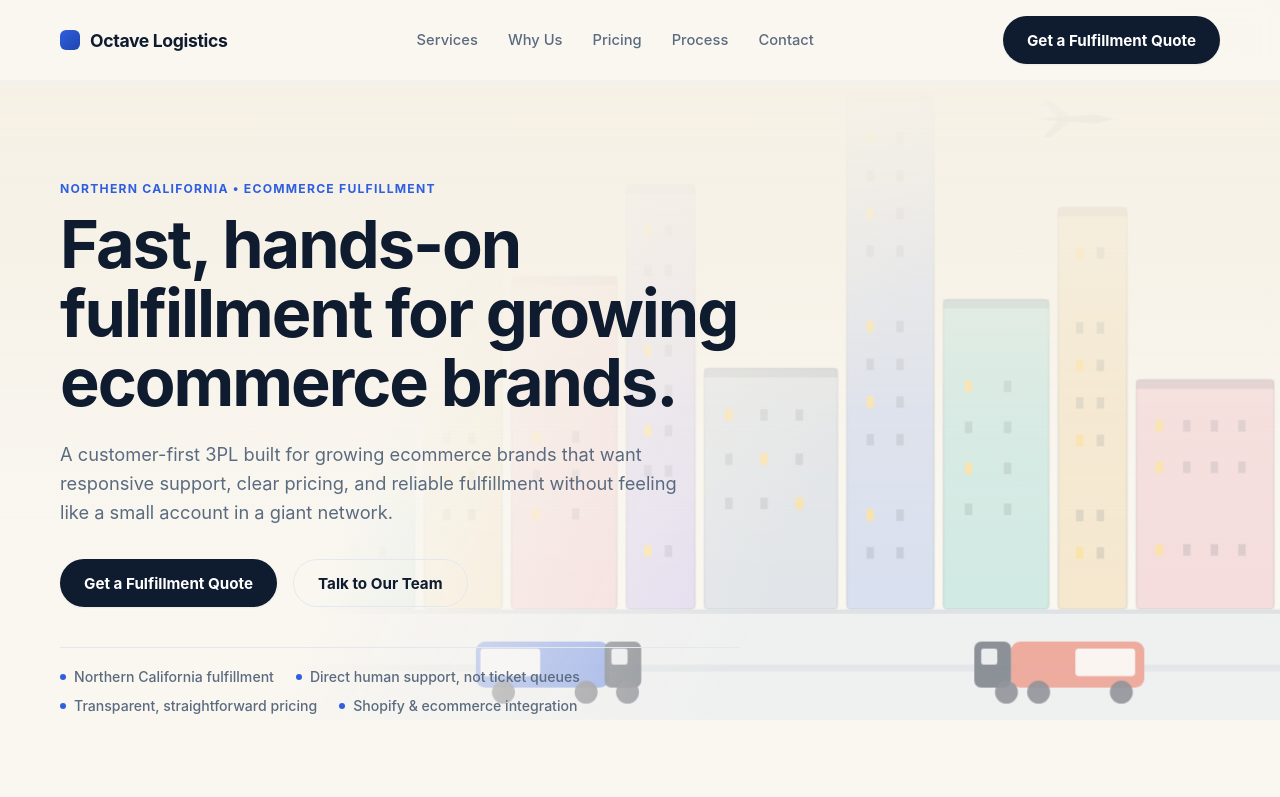
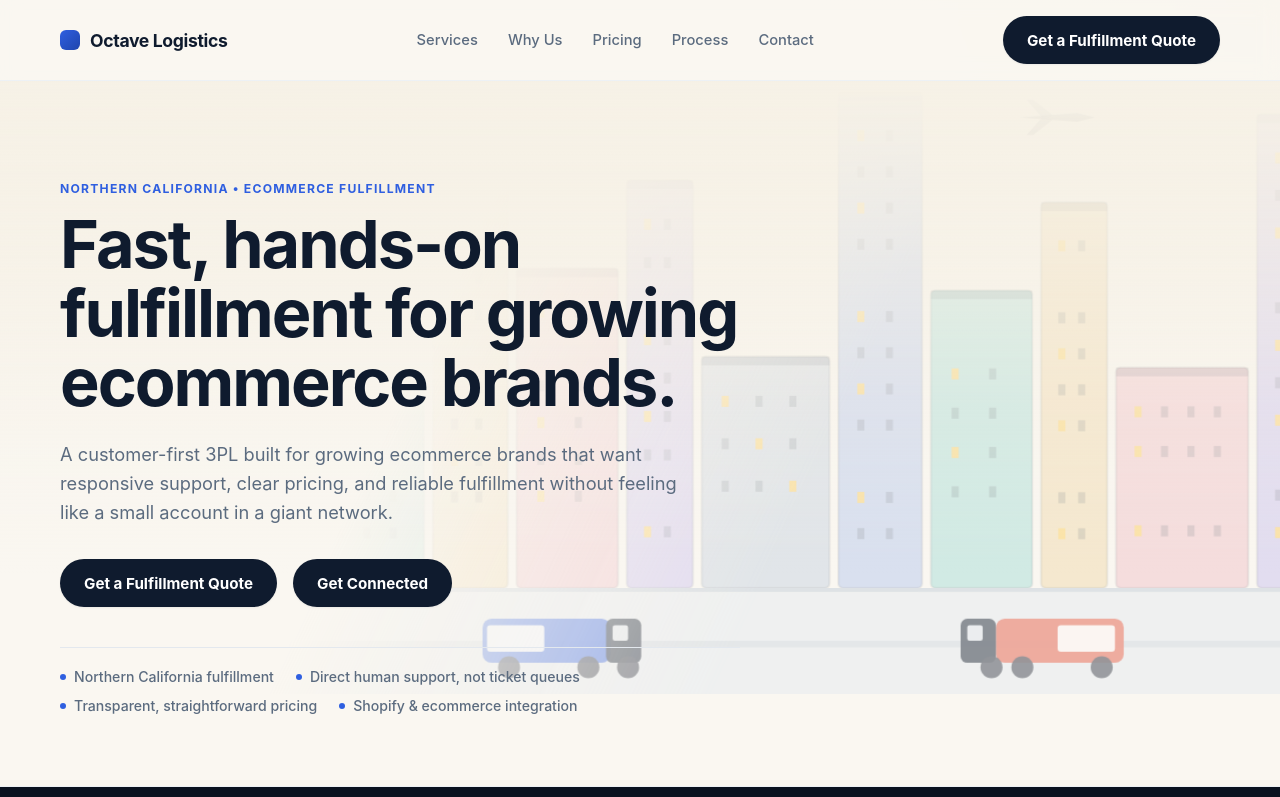
Before and after one commit to asingh468/3PL, a Next.js app: page / in a window 1280 px wide. Shown: the top 797 px of the page. Built offline with nearby package versions, Linux system fonts and the light colour scheme.

Commit message:
cleanup and more words

```diff
--- a/app/globals.css
+++ b/app/globals.css
@@ -516,18 +516,16 @@ h3 { margin: 0 0 8px; font-size: 1.08rem; font-weight: 650; }
 .checklist { display: flex; flex-direction: column; gap: 13px; margin-top: 26px; }
 .checklist li { padding-left: 28px; position: relative; color: var(--ink); font-weight: 550; line-height: 1.5; font-size: 0.96rem; }
 .checklist li::before { content: "\2713"; position: absolute; left: 0; color: var(--accent); font-weight: 800; }
-.mapVisual { display: flex; flex-direction: column; align-items: center; gap: 16px; }
-.mapShape {
-  position: relative; width: 220px; height: 260px; background: var(--navy-950);
-  border-radius: 48% 52% 44% 56% / 58% 46% 54% 42%;
-  box-shadow: var(--shadow-lg);
-}
-.mapPin { position: absolute; width: 10px; height: 10px; border-radius: 50%; background: var(--accent); box-shadow: 0 0 0 6px rgba(47,95,224,0.18); }
-.mapPin-1 { top: 30%; left: 42%; }
-.mapPin-2 { top: 52%; left: 30%; }
-.mapPin-3 { top: 70%; left: 50%; }
-.mapLine { position: absolute; top: 30%; left: 32%; width: 1px; height: 42%; background: rgba(255,255,255,0.18); transform: rotate(12deg); }
+.mapVisual { display: flex; flex-direction: column; align-items: center; gap: 16px; width: 100%; }
+.mapIllustration { display: block; width: 100%; max-width: 520px; height: auto; border-radius: 28px; box-shadow: var(--shadow-lg); }
+.mapStateLabel { fill: #8a9aa0; font: 600 11px/1 ui-sans-serif, system-ui, sans-serif; letter-spacing: 0.12em; }
+.mapRoute { fill: none; stroke: #2f5fe0; stroke-width: 2.5; stroke-dasharray: 5 8; stroke-linecap: round; opacity: 0.75; }
+.mapDestination { fill: #fff; stroke: #2f5fe0; stroke-width: 3; }
+.mapHubHalo { fill: rgba(47,95,224,0.16); }
+.mapHub { fill: #2f5fe0; }
+.mapHubLabel { fill: #18314d; font: 700 10px/1 ui-sans-serif, system-ui, sans-serif; letter-spacing: 0.09em; }
 .mapCaption { font-size: 0.84rem; color: var(--muted); font-weight: 600; }
+.mapServiceArea { color: var(--muted); font-size: 0.75rem; line-height: 1.4; text-align: center; }
 
 /* Human service */
 .humanSection { background: var(--navy-950); color: white; }
@@ -576,12 +574,16 @@ h3 { margin: 0 0 8px; font-size: 1.08rem; font-weight: 650; }
 /* FAQ */
 .faqList { display: flex; flex-direction: column; gap: 4px; max-width: 780px; }
 .faqItem { border-bottom: 1px solid var(--line); }
+.faqQuestion::-webkit-details-marker { display: none; }
 .faqQuestion {
   width: 100%; display: flex; justify-content: space-between; align-items: center; gap: 20px;
   background: none; border: none; padding: 20px 0; font-size: 1rem; font-weight: 620; text-align: left;
-  cursor: pointer; color: var(--ink);
+  cursor: pointer; color: var(--ink); list-style: none;
 }
 .faqQuestion:hover { color: var(--accent); }
+.faqQuestion:focus-visible { outline: 2px solid var(--accent); outline-offset: 4px; }
+.faqToggle::before { content: "+"; }
+.faqItem[open] .faqToggle::before { content: "−"; }
 .faqAnswer { margin: 0 0 22px; color: var(--muted); line-height: 1.6; max-width: 680px; }
 
 /* Footer */
@@ -603,7 +605,8 @@ h3 { margin: 0 0 8px; font-size: 1.08rem; font-weight: 650; }
   .processFlow { grid-template-columns: repeat(3, minmax(0, 1fr)); row-gap: 32px; }
   .serviceGroups { grid-template-columns: 1fr 1fr; }
   .pricingGrid { grid-template-columns: repeat(2, minmax(0, 1fr)); }
-  .regionalGrid, .humanGrid, .ctaInner { grid-template-columns: 1fr; }
+  .regionalGrid { grid-template-columns: minmax(0, 1.1fr) minmax(0, 0.9fr); gap: 36px; }
+  .humanGrid, .ctaInner { grid-template-columns: 1fr; }
   .mapVisual { align-items: flex-start; }
 }
 
@@ -657,6 +660,8 @@ h3 { margin: 0 0 8px; font-size: 1.08rem; font-weight: 650; }
   .serviceGroups { grid-template-columns: 1fr; }
   .comparisonGrid { grid-template-columns: 1fr; }
   .pricingGrid { grid-template-columns: 1fr; }
+  .regionalGrid { grid-template-columns: 1fr; gap: 36px; }
+  .mapVisual { align-items: center; }
   .secondaryRates { grid-template-columns: 1fr; }
   .formGrid { grid-template-columns: 1fr; }
   .footerInner { flex-direction: column; align-items: flex-start; }
--- a/components/FAQ.tsx
+++ b/components/FAQ.tsx
@@ -1,33 +1,20 @@
-"use client";
-
-import { useState } from "react";
 import { faqs } from "@/lib/site-config";
 
 export function FAQ() {
-  const [openIndex, setOpenIndex] = useState<number | null>(0);
-
   return (
     <section className="section shell" aria-labelledby="faq-heading">
       <div className="eyebrow">FAQ</div>
       <h2 id="faq-heading">Common questions before you reach out.</h2>
       <div className="faqList">
-        {faqs.map((item, index) => {
-          const isOpen = openIndex === index;
-          return (
-            <div className="faqItem" key={item.question}>
-              <button
-                type="button"
-                className="faqQuestion"
-                aria-expanded={isOpen}
-                onClick={() => setOpenIndex(isOpen ? null : index)}
-              >
-                <span>{item.question}</span>
-                <span aria-hidden="true">{isOpen ? "−" : "+"}</span>
-              </button>
-              {isOpen && <p className="faqAnswer">{item.answer}</p>}
-            </div>
-          );
-        })}
+        {faqs.map((item, index) => (
+          <details className="faqItem" key={item.question} open={index === 0}>
+            <summary className="faqQuestion">
+              <span>{item.question}</span>
+              <span className="faqToggle" aria-hidden="true" />
+            </summary>
+            <p className="faqAnswer">{item.answer}</p>
+          </details>
+        ))}
       </div>
     </section>
   );
--- a/components/FinalCta.tsx
+++ b/components/FinalCta.tsx
@@ -10,8 +10,8 @@ export function FinalCta() {
           <a className="button light" href="#contact">
             Get a Fulfillment Quote
           </a>
-          <a className="button ghost ghostOnDark" href="#contact">
-            Talk to Our Team
+          <a className="button light" href="#contact">
+            Get Connected
           </a>
         </div>
       </div>
--- a/components/Footer.tsx
+++ b/components/Footer.tsx
@@ -20,14 +20,10 @@ export function Footer() {
           </a>
         </nav>
 
-        <a className="button ghost" href="#contact">
-          Talk to Our Team
+        <a className="button" href="#contact">
+          Get Connected
         </a>
 
-        <p className="footerNote">
-          Working name -- business name, trademark, and final service terms are subject to launch agreements and may
-          change before public launch.
-        </p>
       </div>
     </footer>
   );
--- a/components/Header.tsx
+++ b/components/Header.tsx
@@ -24,8 +24,8 @@ export function Header() {
           ))}
         </ul>
         <div className="navActions">
-          <a className="button ghost navSecondary" href="#contact">
-            Talk to Our Team
+          <a className="button navSecondary" href="#contact">
+            Get Connected
           </a>
           <a className="button navCta" href="#contact">
             Get a Fulfillment Quote
--- a/components/Hero.tsx
+++ b/components/Hero.tsx
@@ -17,8 +17,8 @@ export function Hero() {
             <a className="button" href="#contact">
               Get a Fulfillment Quote
             </a>
-            <a className="button ghost" href="#contact">
-              Talk to Our Team
+            <a className="button" href="#contact">
+              Get Connected
             </a>
           </div>
           <ul className="highlightList" aria-label="Why brands choose us">
@@ -28,9 +28,6 @@ export function Hero() {
           </ul>
         </div>
       </div>
-      <p className="note shell heroNote">
-        Working website draft. Final service levels and pricing remain subject to client agreement.
-      </p>
     </section>
   );
 }
--- a/components/Pricing.tsx
+++ b/components/Pricing.tsx
@@ -12,7 +12,7 @@ export function Pricing() {
         <div className="eyebrow">Volume-based pricing</div>
         <h2>More volume, lower fulfillment rate.</h2>
         <p className="lede small">
-          Straightforward per-order pricing. Service quality stays consistent across every tier.
+          Competitive, volume-based pricing designed to help your business grow, with service quality that stays consistent across every tier.
         </p>
       </div>
 
--- a/components/RegionalAdvantage.tsx
+++ b/components/RegionalAdvantage.tsx
@@ -16,13 +16,44 @@ export function RegionalAdvantage() {
         </div>
 
         <div className="mapVisual" aria-hidden="true">
-          <div className="mapShape">
-            <span className="mapPin mapPin-1" />
-            <span className="mapPin mapPin-2" />
-            <span className="mapPin mapPin-3" />
-            <span className="mapLine" />
-          </div>
+          <svg className="mapIllustration" viewBox="0 0 560 420" role="img">
+            <defs>
+              <pattern id="mapGrid" width="28" height="28" patternUnits="userSpaceOnUse">
+                <path d="M 28 0 L 0 0 0 28" fill="none" stroke="#d9e4e9" strokeWidth="1" />
+              </pattern>
+              <filter id="mapPinShadow" x="-100%" y="-100%" width="300%" height="300%">
+                <feDropShadow dx="0" dy="3" stdDeviation="4" floodColor="#18314d" floodOpacity="0.2" />
+              </filter>
+            </defs>
+            <rect width="560" height="420" rx="28" fill="#eaf2f5" />
+            <rect width="560" height="420" rx="28" fill="url(#mapGrid)" />
+
+            <path
+              d="M251 24 454 28 485 70 471 112 493 151 476 185 489 218 465 251 477 285 448 318 451 350 420 382 245 394 224 369 215 339 197 312 185 280 169 251 157 219 148 186 156 153 173 122 188 91 210 63 229 43Z"
+              fill="#f8f5ec"
+              stroke="#c5d3d8"
+              strokeWidth="2"
+              strokeLinejoin="round"
+            />
+            <path d="M173 122 452 123M156 186 475 185M185 216 318 263 338 354M355 123 354 185 365 251" fill="none" stroke="#cbd8d9" strokeWidth="2" />
+
+            <text x="293" y="91" className="mapStateLabel">WASHINGTON</text>
+            <text x="289" y="160" className="mapStateLabel">OREGON</text>
+            <text x="390" y="253" className="mapStateLabel">NEVADA</text>
+            <text x="254" y="320" className="mapStateLabel">CALIFORNIA</text>
+
+            <path d="M196 231 Q170 187 185 145 M196 231 Q177 284 224 340 M196 231 Q245 204 295 191" className="mapRoute" />
+            <circle cx="185" cy="145" r="6" className="mapDestination" />
+            <circle cx="295" cy="191" r="6" className="mapDestination" />
+            <circle cx="224" cy="340" r="6" className="mapDestination" />
+            <circle cx="196" cy="231" r="19" className="mapHubHalo" />
+            <circle cx="196" cy="231" r="11" className="mapHub" filter="url(#mapPinShadow)" />
+            <circle cx="196" cy="231" r="4" fill="#fff" />
+            <rect x="218" y="211" width="164" height="34" rx="17" fill="#fff" filter="url(#mapPinShadow)" />
+            <text x="232" y="233" className="mapHubLabel">NORTHERN CALIFORNIA</text>
+          </svg>
           <span className="mapCaption">Northern California &amp; West Coast reach</span>
+          <span className="mapServiceArea">Currently servicing California 3PL&apos;s, shipping worldwide.</span>
         </div>
       </div>
     </section>
```
Also changed, not shown: lib/site-config.ts (+29 -4 lines), 1 other file (tests, documents, lock files or other folders).
